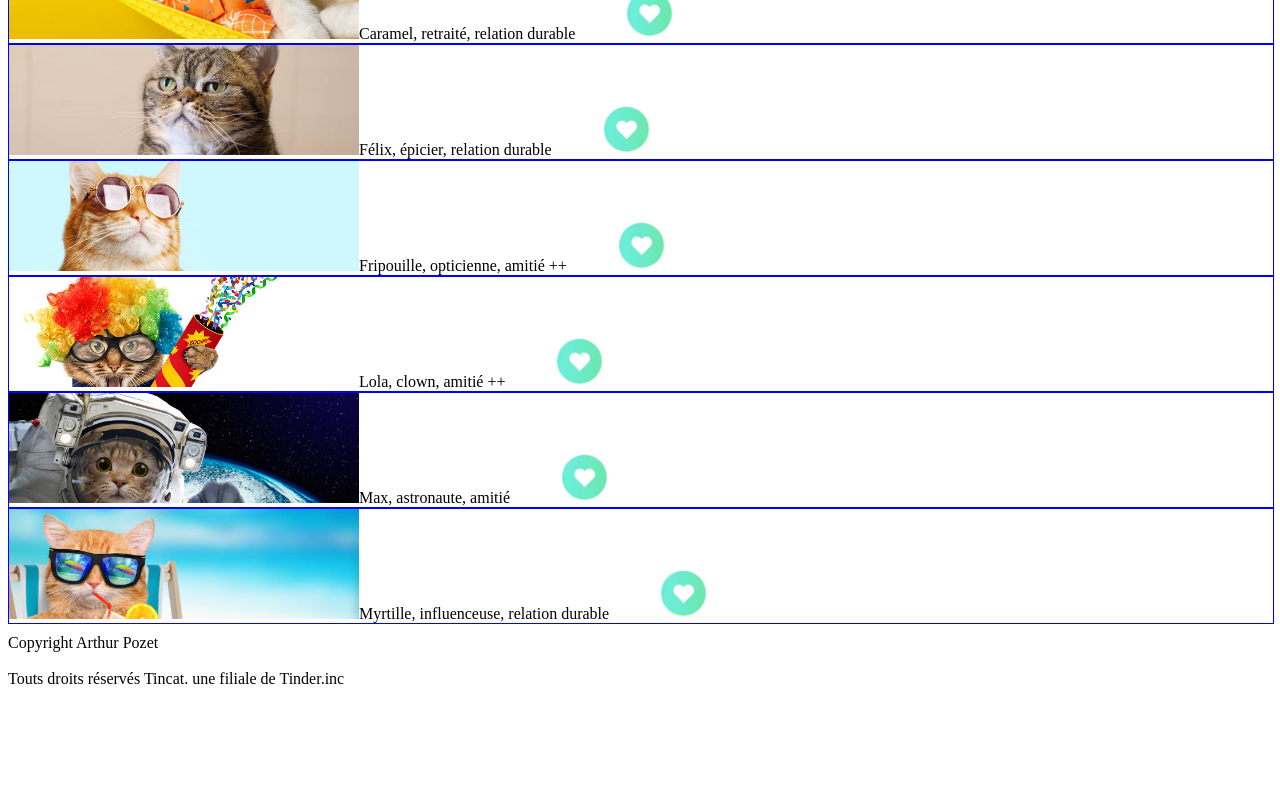
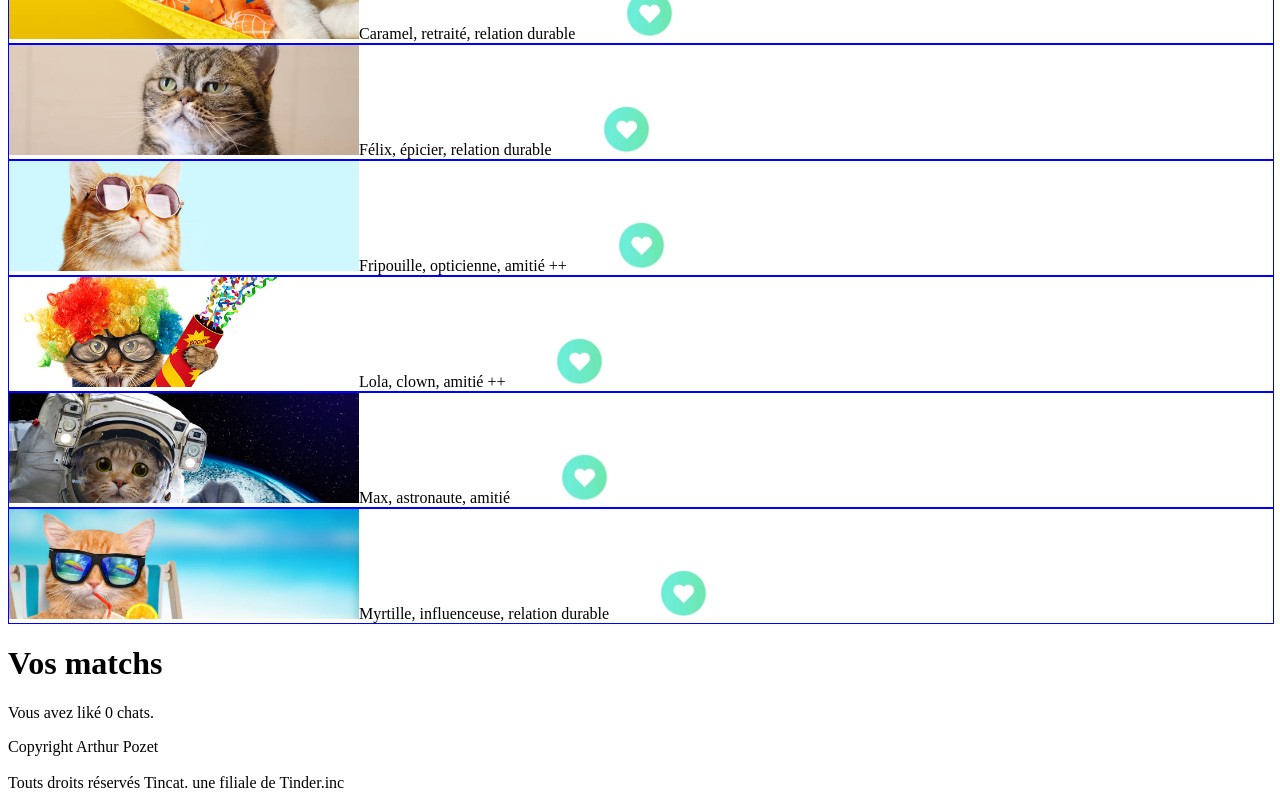
Before and after one commit to Arthur42-8486/web_examen1, a React (Vite) app in the folder Examen-1-react/: page / in a window 1280 px wide. Shown: the part 376-1176 px from the top of the page. Before the commit the page ends 1072 px from the top, so only its background shows below. Built offline with nearby package versions, Linux system fonts and the light colour scheme.

Commit message:
fin projet

```diff
--- a/Examen-1-react/src/components/CatItem.tsx
+++ b/Examen-1-react/src/components/CatItem.tsx
@@ -2,18 +2,21 @@ import type { CatData } from "../data/data"
 import coeur from "../image/oui.png"
 import "../style/CatItem.css"
 
+
 interface CatItemProps{
     cat: CatData
+    onclick:() => void
 }
 
-function CatItem({cat}: CatItemProps){
+function CatItem({cat, onclick}: CatItemProps){
+
     return(
         <div className="lmj-cat-row">
             <img src={cat.photo} alt="photo" className="lmj-cat-row-image"/>
             {cat.nom},
             {cat.occupation},
             {cat.recherche}
-            <img src={coeur} alt="coeur" className="lmj-cat-like"/>
+            <img src={coeur} alt="coeur" className="lmj-cat-like" onClick={onclick}/>
         </div>
     )
 }
--- a/Examen-1-react/src/components/Rencontre.tsx
+++ b/Examen-1-react/src/components/Rencontre.tsx
@@ -4,10 +4,10 @@ import { catList } from "../data/data"
 import { useState } from "react"
 
 function Rencontre (){
-    const [like, setLike] = useState<number>(0)
+    const [likes, setLike] = useState<number>(0)
 
     function traiterClic(){
-        setLike(like + 1)
+        setLike(likes + 1)
     }
 
     return(
@@ -18,9 +18,12 @@ function Rencontre (){
                     <CatItem
                         key={cat.id}
                         cat={cat}
+                        onclick={traiterClic}
                     />
                 )}
             </div>
+            <h1>Vos matchs</h1>
+            <p>Vous avez liké {likes} chats.</p>
         </div>
     )
 }
```
